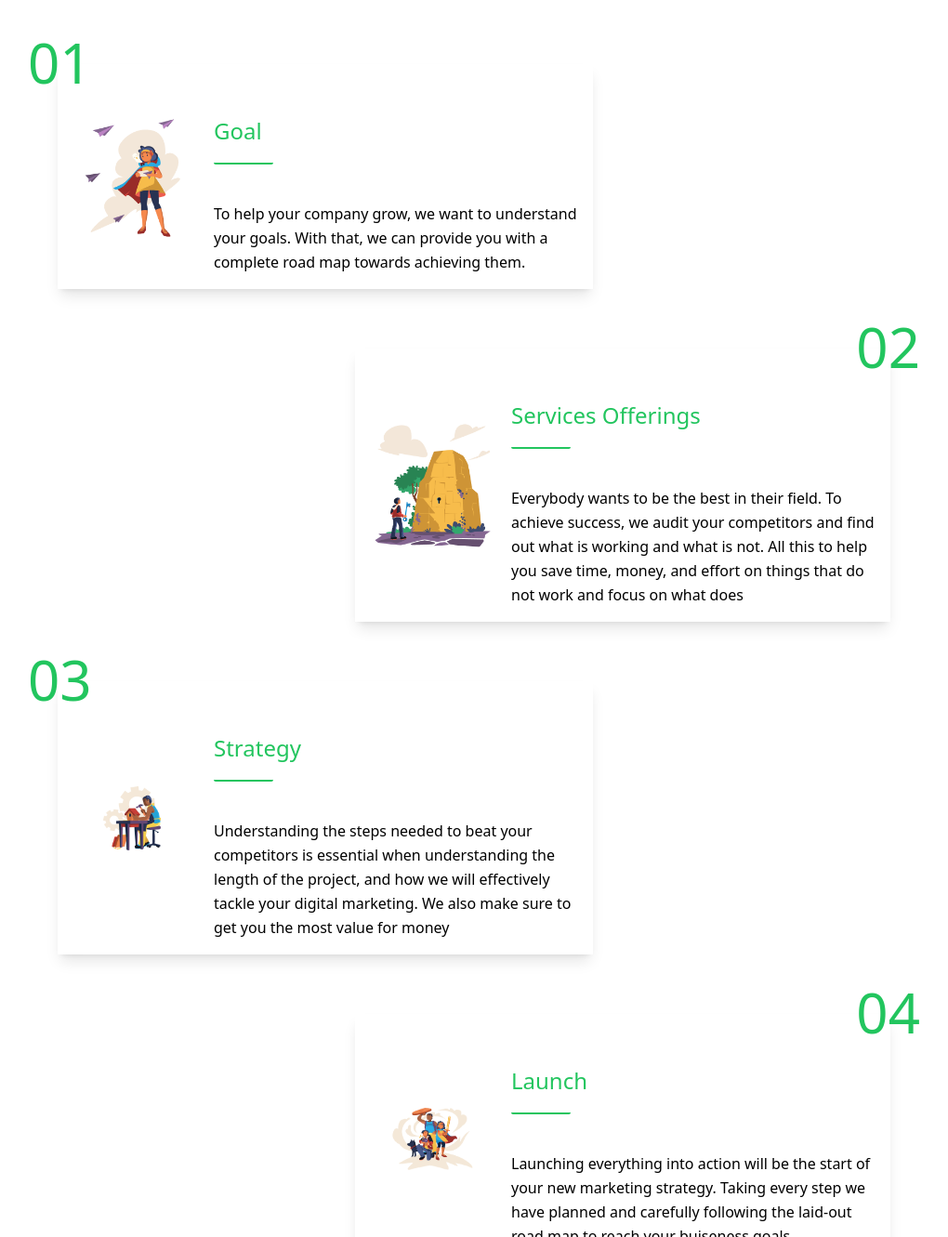
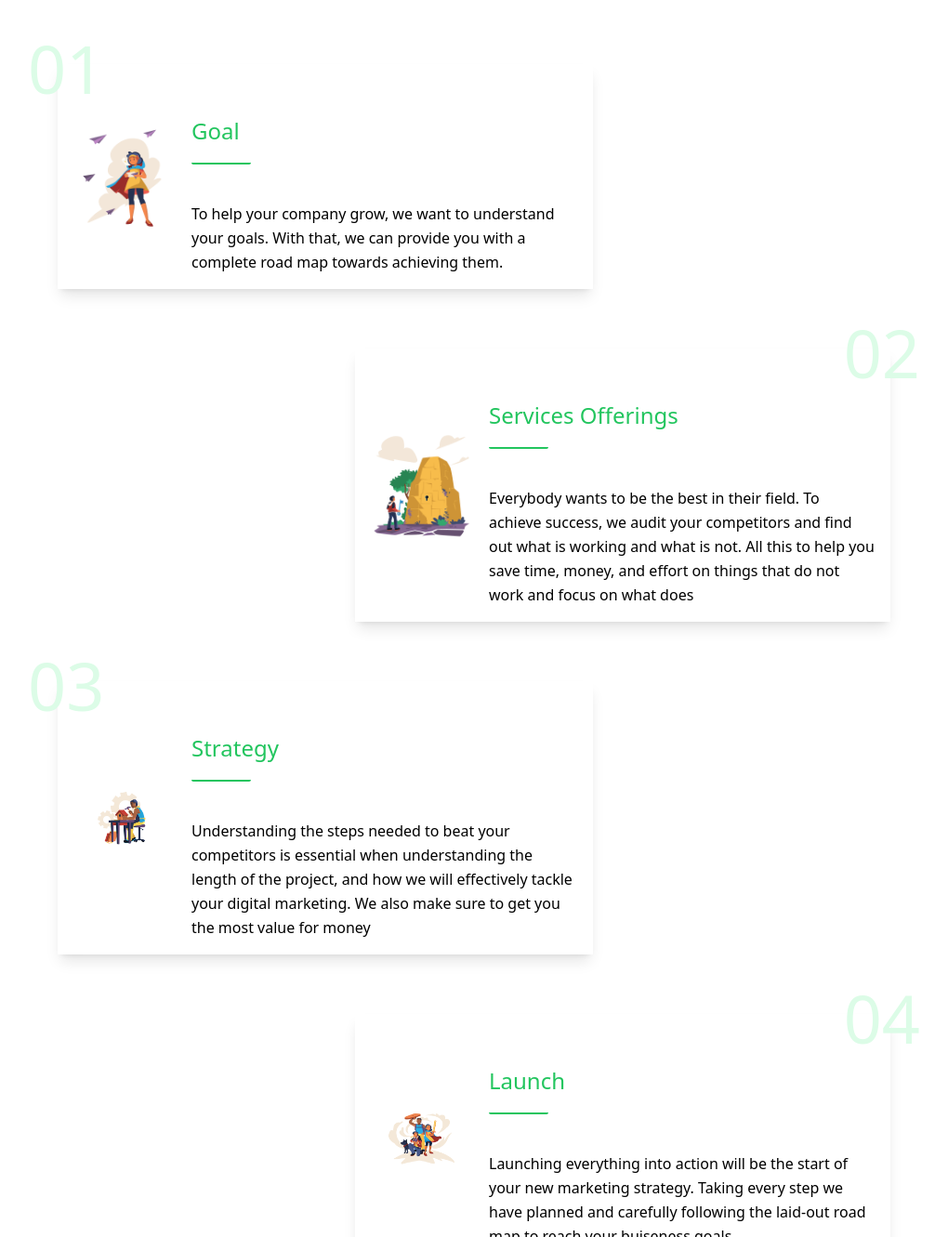
Before and after one commit to swataswayam-14/Elevators-Media, a plain HTML site: page index.html in a window 1280 px wide. Shown: the part 878-2209 px from the top of the page at 93% size, without its empty margins (130-1150 px from the left). Drawn offline with Linux system fonts and the light colour scheme.

Commit message:
color changes

```diff
--- a/index.html
+++ b/index.html
@@ -123,9 +123,9 @@
             </div>
 
             <div class="relative bg-white p-8 rounded-lg">
-                <span class="absolute top-0 left-0 text-6xl text-green-500">01</span>
+                <span class="absolute top-0 left-0 text-7xl text-green-100">01</span>
                 <div class="flex flex-row items-center w-[700px] bg-white max-w-xl p-4 shadow-lg mr-80">
-                    <img src="1.png" alt="Illustration" class="w-1/4"/>
+                    <img src="1.png" alt="Illustration" class="w-28"/>
                     <div class="ml-4">
                         <div class="flex flex-col items-left mb-10 mt-10">
                             <p></p>
@@ -139,9 +139,9 @@
             </div>
 
             <div class="relative bg-white p-8 rounded-lg">
-                <span class="absolute top-0 right-0 text-6xl ml-80 text-green-500">02</span>
+                <span class="absolute top-0 right-0 text-7xl ml-80 text-green-100">02</span>
                 <div class="flex flex-row items-center w-[700px] bg-white max-w-xl p-4 shadow-lg ml-80">
-                    <img src="2.png" alt="Illustration" class="w-1/4"/>
+                    <img src="2.png" alt="Illustration" class="w-28"/>
                     <div class="ml-4">
                     <!-- <h2 class="text-2xl text-green-500 font-bold">Competitors</h2> -->
                         <div class="flex flex-col items-left mb-10 mt-10">
@@ -155,9 +155,9 @@
                 </div>
             </div>
             <div class="relative bg-white p-8 rounded-lg">
-                <span class="absolute top-0 left-0 text-6xl text-green-500">03</span>
+                <span class="absolute top-0 left-0 text-7xl text-green-100">03</span>
                 <div class="flex flex-row items-center w-[700px] bg-white max-w-xl p-4 shadow-lg mr-80">
-                    <img src="3.png" alt="Illustration" class="w-1/4"/>
+                    <img src="3.png" alt="Illustration" class="w-28"/>
                     <div class="ml-4">
                         <div class="flex flex-col items-left mb-10 mt-10">
                             <p></p>
@@ -171,9 +171,9 @@
             </div>
 
             <div class="relative bg-white p-8 rounded-lg">
-                <span class="absolute top-0 right-0 text-6xl ml-80 text-green-500">04</span>
+                <span class="absolute top-0 right-0 text-7xl ml-80 text-green-100">04</span>
                 <div class="flex flex-row items-center w-[700px] bg-white max-w-xl p-4 shadow-lg ml-80">
-                    <img src="4.png" alt="Illustration" class="w-1/4"/>
+                    <img src="4.png" alt="Illustration" class="w-28"/>
                     <div class="ml-4">
                         <div class="flex flex-col items-left mb-10 mt-10">
                             <p></p>
```
Also changed, not shown: index.css.
